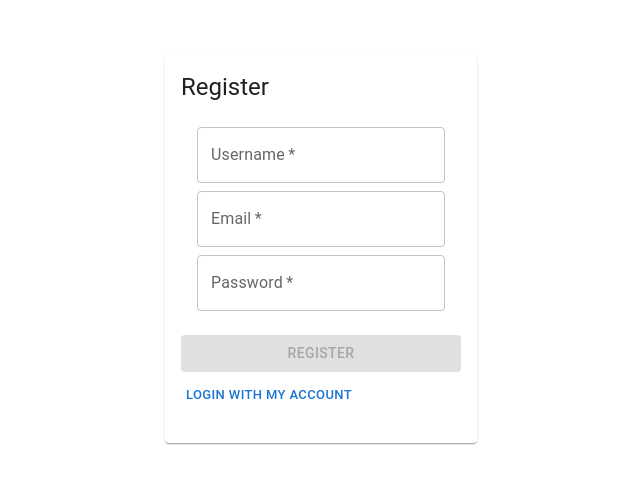
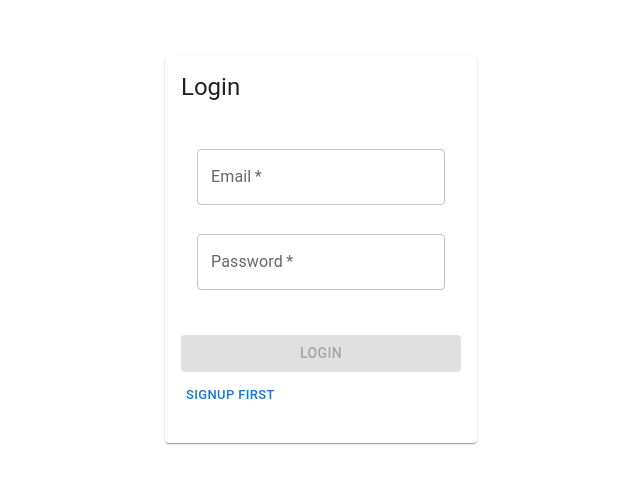
Before and after one commit to lucasesansim/HackathonTracker, a React (Create React App) app in the folder frontend/: page /auth in a window 1280 px wide. Shown: the part 119-602 px from the top of the page, without its empty margins (319-959 px from the left). Built offline with nearby package versions, Linux system fonts and the light colour scheme.

Commit message:
Corrected default state of login component, implemented alert on token expiration

```diff
--- a/frontend/src/http/axiosConfig.js
+++ b/frontend/src/http/axiosConfig.js
@@ -1,7 +1,5 @@
 import axios from 'axios';
 import store from '../store/store';
-import { logout } from '../store/actions';
-
 // Create axios instance
 const instance = axios.create({
   timeout: 30000
@@ -27,8 +25,9 @@ instance.interceptors.response.use(
   error => {
     if (store.getState().auth.isLoggedIn) {
       if (error.response?.status === 401) {
-        // Token expired, needs to redirect to login screen
-        store.dispatch(logout());
+        alert('Your session has expired. Please log in again.');
+        /* Future Versions: better handling with redirect on token expiring should be done.
+         * Maybe even dispatching a logout (is bugged if just dispatching logout as is)*/
       }
     }
 
--- a/frontend/src/pages/Login.js
+++ b/frontend/src/pages/Login.js
@@ -41,7 +41,7 @@ const Login = () => {
     password: '',
     name: ''
   })
-  const [mode, setMode] = useState('register');
+  const [mode, setMode] = useState('login');
   const [loading, setLoading] = useState(false);
 
   const dispatch = useDispatch();
@@ -115,7 +115,6 @@ const Login = () => {
     return <Navigate to="/" />
   }
 
-  // console.log(authState)
   return (
     <div id="login-page" className={classes.container}>
       <Card>
```
